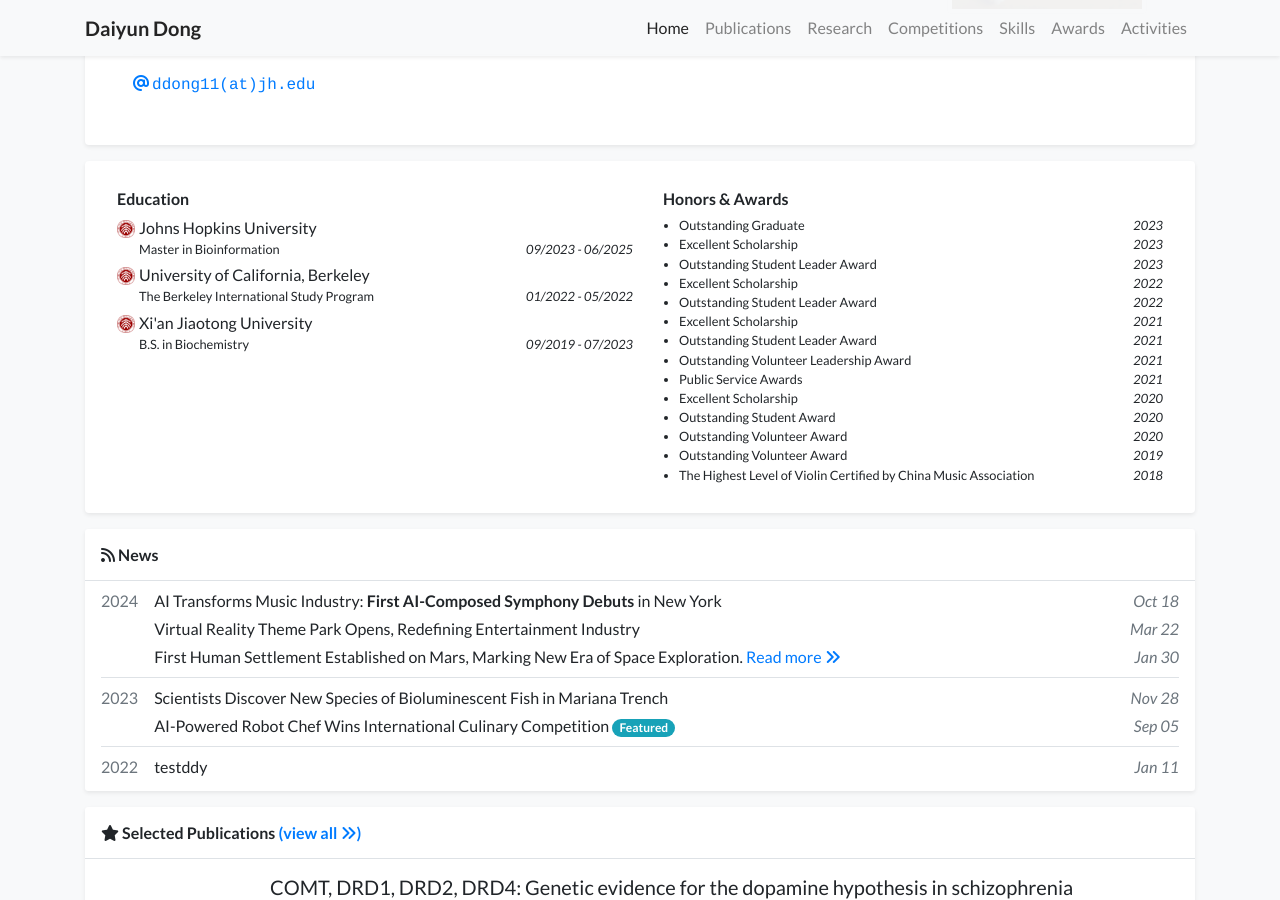
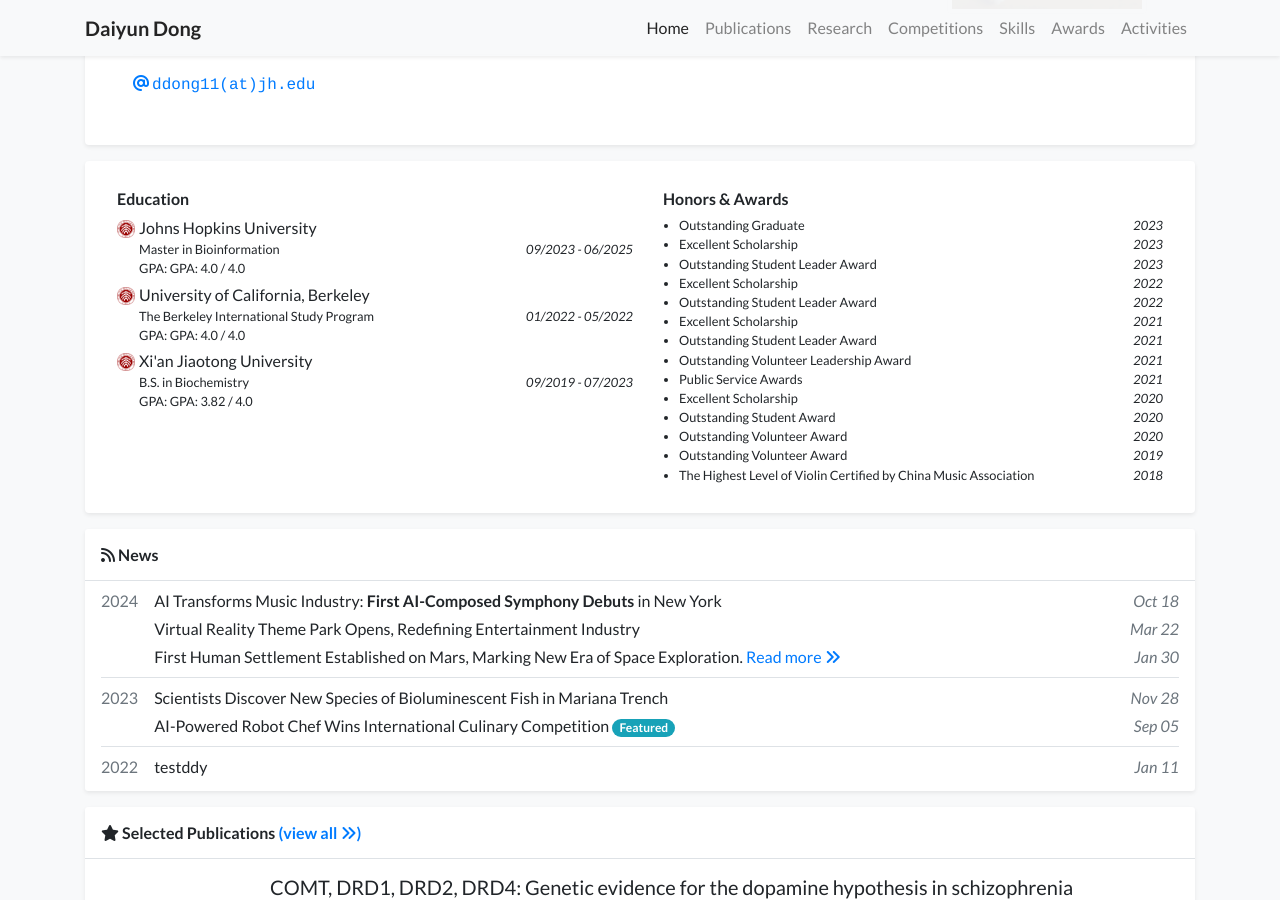
Before and after one commit to daiyundong/academic-homepage, a Jekyll site: the page built from index.html, in a window 1280 px wide and 900 px high, scrolled down 314 px. Built offline with Jekyll 4.4.1, drawn with Linux system fonts in a browser that asks for light colours; a style sheet for code colours, icons or effects is not loaded.

Commit message:
Update experience_card.html

```diff
--- a/_includes/widgets/experience_card.html
+++ b/_includes/widgets/experience_card.html
@@ -9,7 +9,7 @@
                         <div class="row">
                             <div class="col-12 mx-2 my-1">
                                 <h6>Education</h6>
-                                <ul class="list-unstyled mb-1">
+                                <ul class="list-unstyled mb-3">
                                     {% for item in site.data.profile.education %}
                                     <li class="media mb-1">
                                         <img src="{{ item.logo | relative_url }}" alt="{{ item.name }}" style="width: 18px;" class="mr-1 mt-1">
@@ -20,6 +20,9 @@
                                                 <div>{{ item.position }}</div>
                                                 <div class="mt-auto ml-auto no-break"><em>{{ item.date }}</em></div>
                                             </div>
+                                            {% if item.GPA %}
+                                            <div class="small">GPA: {{ item.GPA }}</div>
+                                            {% endif %}
                                         </div>
                                     </li>
                                     {% endfor %}
```
